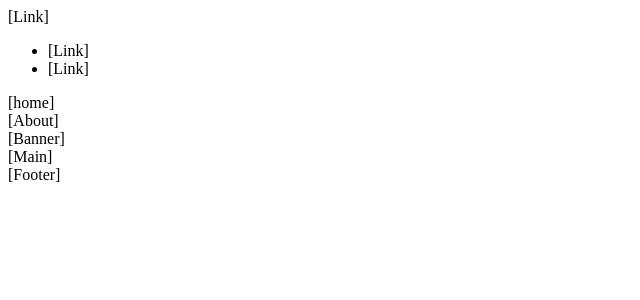
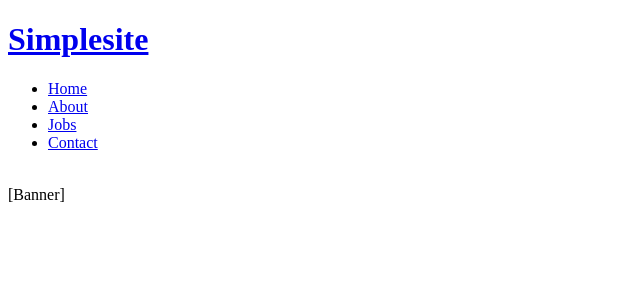
Before and after one commit to Sergi83/simplesite, a React (Create React App) app: page / in a window 1280 px wide. Shown: the top 300 px of the page, without its empty margins (0-640 px from the left). Built offline with nearby package versions, Linux system fonts and the light colour scheme; the HTML template or start-up script is replaced by a standard one.

Commit message:
create router, navbar, add links to components

```diff
--- a/src/App.js
+++ b/src/App.js
@@ -1,25 +1,31 @@
 import React from 'react';
+import {
+  BrowserRouter,
+  Routes,
+  Route
+} from 'react-router-dom';
 
 // pages, components
-import Navbar from "./components/Navbar";
-import About from "./pages/About";
-import Home from "./pages/Home";
-import Banner from './components/Banner';
-import Main from './components/Main';
-import Footer from './components/Footer';
+import Home from './pages/Home';
+import About from './pages/About';
+import Jobs from './pages/Jobs';
+import Contact from './pages/Contact';
+import Error from './pages/Error';
+
 
 
 function App() {
   return (
-    <div className="App">
-      <Navbar/>
-      <Home/>
-      <About/>
-      <Banner/>
-      <Main/>
-      <Footer/>
-    </div>
+    <BrowserRouter>
+      <Routes>
+        <Route path="/" element={<Home />}/>
+        <Route path="/about" element={<About />} />
+        <Route path="/jobs" element={<Jobs/>} />
+        <Route path="/contact" element={<Contact />} />
+        <Route path="*" element={<Error/>} />
+      </Routes>
+    </BrowserRouter>
   );
-}
+};
 
 export default App;
--- a/src/components/Navbar.js
+++ b/src/components/Navbar.js
@@ -1,21 +1,36 @@
 import React from 'react';
-// import { Link } from 'react-router-dom';
+import { Link } from 'react-router-dom';
 
 
 export default function Navbar() {
   return (
-    <nav>
-      <div>
-        [Link]
+    <div id="header" className="container">
+
+            {/* Logo */}
+            <div id="logo">
+                <Link to='/'>
+                    {/* <img src={logo} alt='logo' className='logo' /> */}
+                    <h1>Simplesite</h1>
+                </Link>
+            </div>
+
+            {/* Menu */}
+            <div id="menu">
                 <ul>
                     <li>
-            [Link]
+                        <Link to='/'>Home</Link>
                     </li>
                     <li>
-            [Link]
+                        <Link to='/about'>About</Link>
+                    </li>
+                    <li>
+                        <Link to='/jobs'>Jobs</Link>
+                    </li>
+                    <li>
+                        <Link to='/contact'>Contact</Link>
                     </li>
                 </ul>
             </div>
-    </nav>
+        </div>
   );
 };
--- a/src/pages/About.js
+++ b/src/pages/About.js
@@ -1,11 +1,20 @@
-import React from 'react'
+import React from 'react';
+import Main from '../components/Main';
+// import Navbar from '../components/Navbar';
+import { Link } from 'react-router-dom';
+
 
 const About = () => {
     return (
-        <div>
-            [About]
-        </div>
-    )
-}
+        <>
+            <main className="wrapper">
+                <Main/>
+                <Link to="/" >
+                back home
+                </Link>
+            </main>
+        </>
+    );
+};
 
-export default About
+export default About;
--- /dev/null
+++ b/src/pages/Contact.js
@@ -0,0 +1,16 @@
+import React from 'react';
+import { Link } from 'react-router-dom';
+
+
+const Contact = () => {
+    return (
+        <div>
+            [contact]
+            <Link to="/" >
+                back home
+            </Link>
+        </div>
+    )
+}
+
+export default Contact
--- a/src/pages/Error.js
+++ b/src/pages/Error.js
@@ -1,11 +1,18 @@
-import React from 'react'
+import React from 'react';
+import { Link } from 'react-router-dom';
+
 
 const Error = () => {
     return (
-        <div>
-            [Error]
-        </div>
-    )
-}
+        <section >
+            <div >
+                <h1>No such page</h1>
+                <Link to="/" >
+                back home
+                </Link>
+            </div>
+        </section>
+    );
+};
 
-export default Error
+export default Error;
--- a/src/pages/Home.js
+++ b/src/pages/Home.js
@@ -1,11 +1,27 @@
-import React from 'react'
+import React from 'react';
+
+// import components
+import Navbar from '../components/Navbar';
+import Banner from '../components/Banner';
+
 
 const Home = () => {
     return (
-        <div>
-            [home]
-        </div>
-    )
-}
+        <>
+            <header id="header-wrapper">
 
-export default Home
+                {/* Header container */}
+                <Navbar />
+                <br/>
+
+                {/* Header banner */}
+                <div id="header-featured">
+                    <Banner/>
+                </div>
+
+            </header>
+        </>
+    );
+};
+
+export default Home;
--- /dev/null
+++ b/src/pages/Jobs.js
@@ -0,0 +1,16 @@
+import React from 'react';
+import { Link } from 'react-router-dom';
+
+
+const Jobs = () => {
+    return (
+        <div>
+            [Jobs]
+            <Link to="/" >
+                back home
+            </Link>
+        </div>
+    )
+}
+
+export default Jobs
```
Lines whose indentation alone changed are shown as unchanged.
